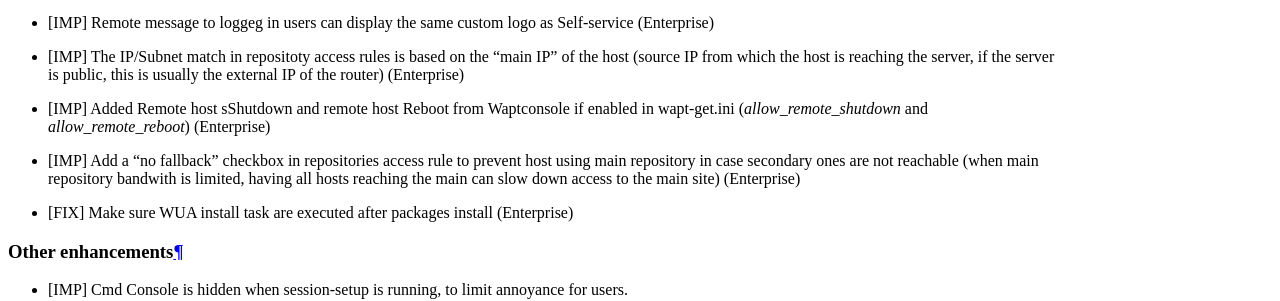
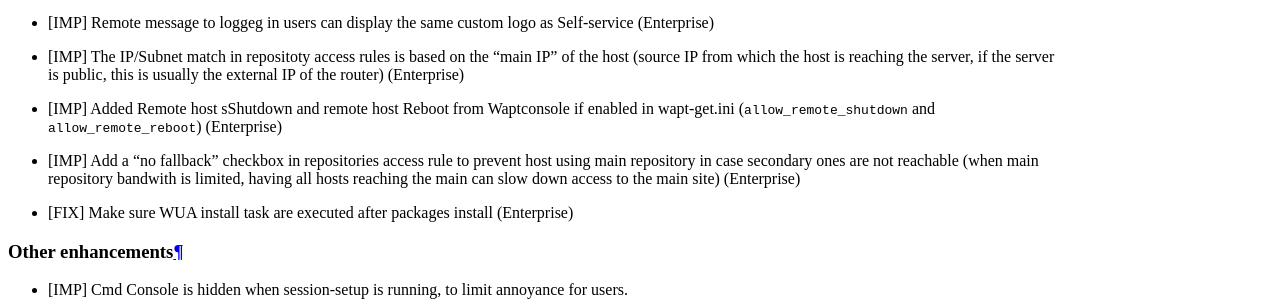
Before and after one commit to tranquilit/WAPT-Documentation, a Sphinx documentation site: the page built from source/wapt-changelog.rst, in a window 1280 px wide. Shown: the part 5505-5806 px from the top of the page. Built offline with Sphinx 7.4.7 and the Read the Docs theme 2.0.0, drawn with Linux system fonts in a browser that asks for light colours.

Commit message:
Cleaning up using the pre-commit script

```diff
--- a/source/wapt-changelog.rst
+++ b/source/wapt-changelog.rst
@@ -95,7 +95,7 @@
   (source IP from which the host is reaching the server, if the server is public, this is usually the external IP of the router) (Enterprise)
 
 * [IMP] Added Remote host sShutdown and remote host Reboot from Waptconsole
-  if enabled in wapt-get.ini (`allow_remote_shutdown` and `allow_remote_reboot`) (Enterprise)
+  if enabled in wapt-get.ini (``allow_remote_shutdown`` and ``allow_remote_reboot``) (Enterprise)
 
 * [IMP] Add a "no fallback" checkbox in repositories access rule to prevent host using main repository in case secondary ones are not reachable
   (when main repository bandwith is limited, having all hosts reaching the main can slow down access to the main site) (Enterprise)
@@ -206,7 +206,7 @@
   (source IP from which the host is reaching the server, if the server is public, this is usually the external IP of the router) (Enterprise)
 
 * [IMP] Added Remote host sShutdown and remote host Reboot from Waptconsole
-  if enabled in wapt-get.ini (`allow_remote_shutdown` and `allow_remote_reboot`) (Enterprise)
+  if enabled in wapt-get.ini (``allow_remote_shutdown`` and ``allow_remote_reboot``) (Enterprise)
 
 * [IMP] Add a "no fallback" checkbox in repositories access rule to prevent host using main repository in case secondary ones are not reachable
   (when main repository bandwith is limited, having all hosts reaching the main can slow down access to the main site) (Enterprise)
```
Also changed, not shown: source/wapt-usage/wapt-organizational-unit.rst (line endings or trailing spaces), 5 other files.
